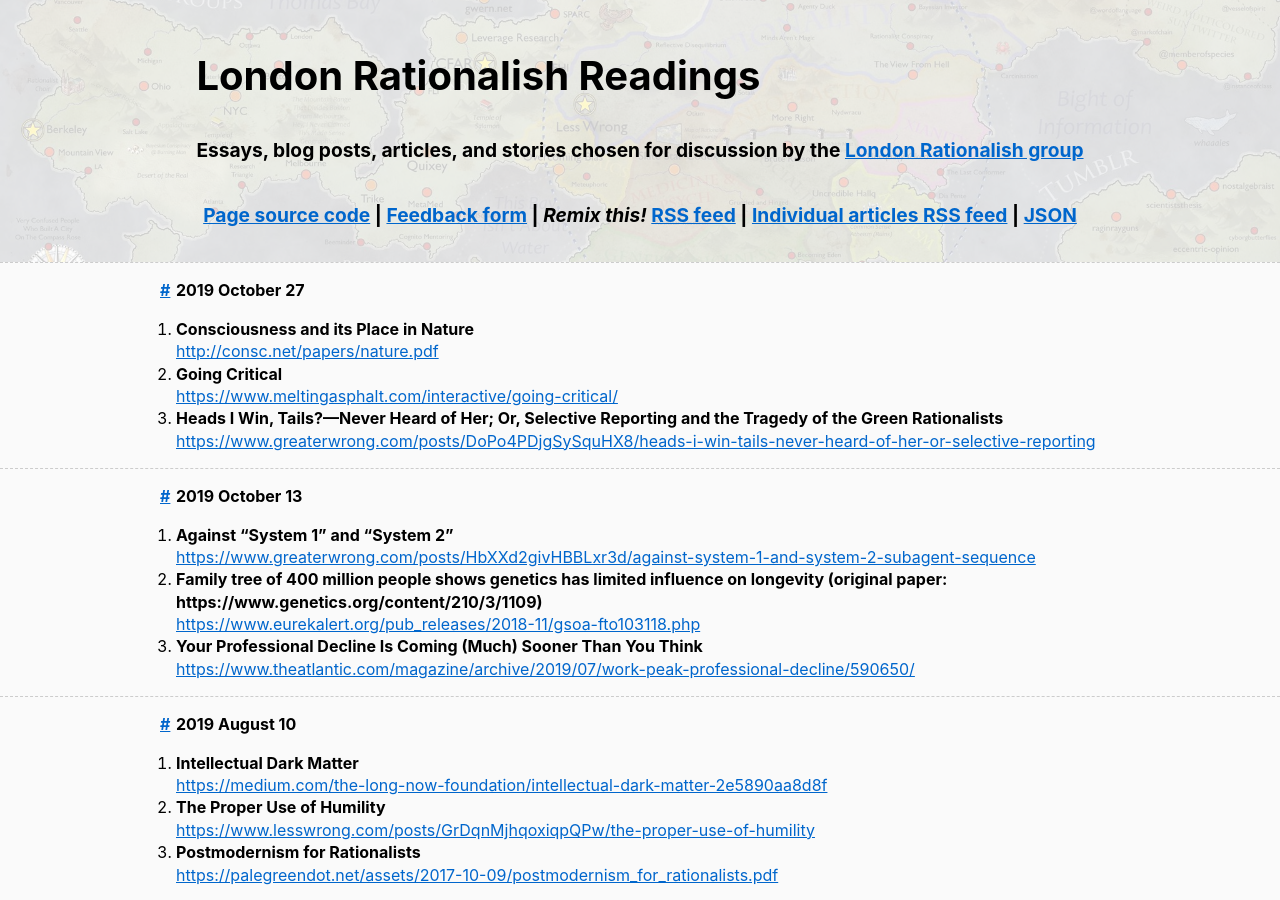
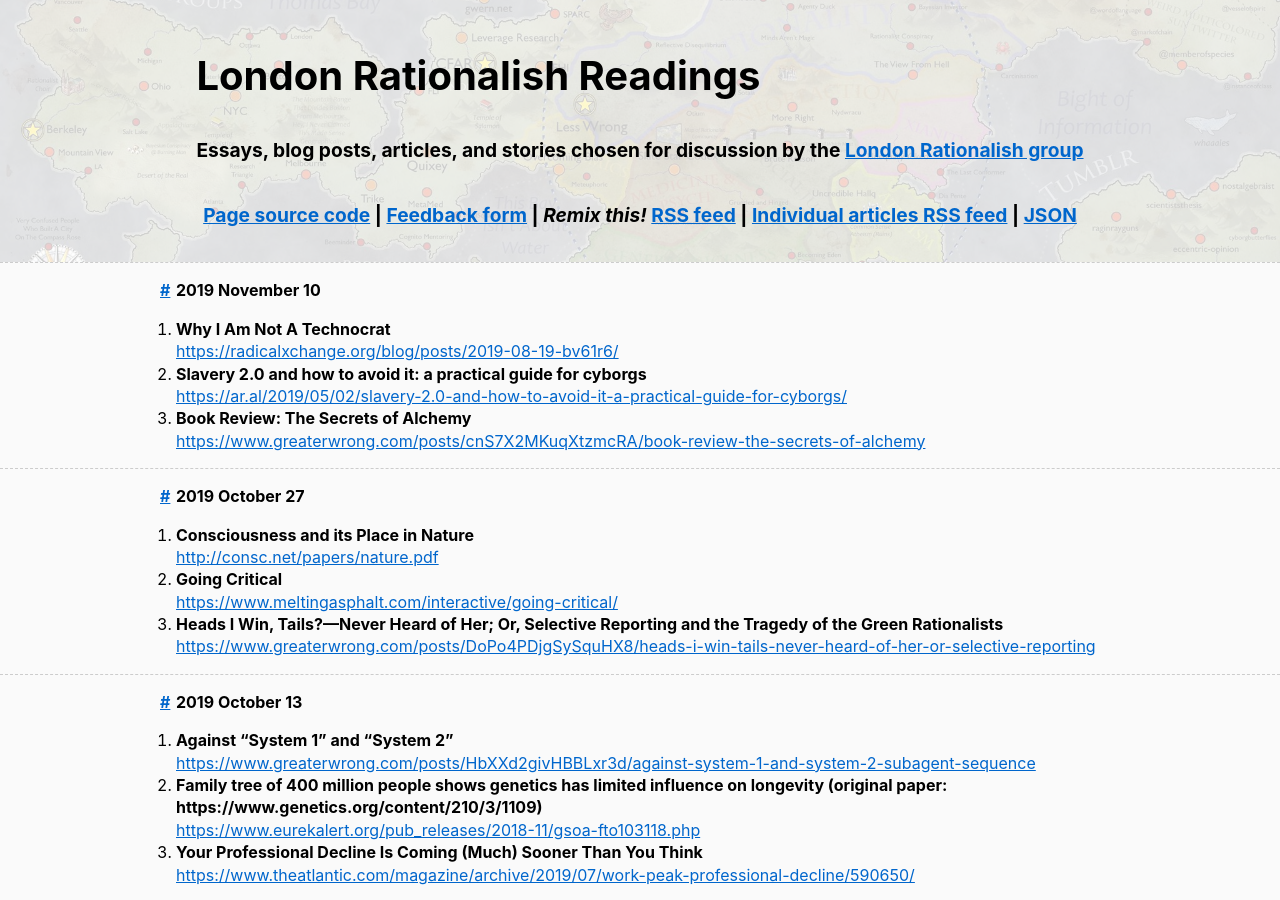
Before and after one commit to sackeyjason/london-rationalish-readings, a Jekyll site: the page built from index.html, in a window 1280 px wide and 900 px high. Built offline with Jekyll 4.4.1, drawn with Linux system fonts in a browser that asks for light colours.

Commit message:
Sunday's list. Late again sorry!

```diff
--- a/_data/list.yaml
+++ b/_data/list.yaml
@@ -1,4 +1,12 @@
 meetings:
+- date: 2019.11.10
+  list:
+  - title: "Why I Am Not A Technocrat"
+    link: https://radicalxchange.org/blog/posts/2019-08-19-bv61r6/
+  - title: "Slavery 2.0 and how to avoid it: a practical guide for cyborgs"
+    link: https://ar.al/2019/05/02/slavery-2.0-and-how-to-avoid-it-a-practical-guide-for-cyborgs/
+  - title: "Book Review: The Secrets of Alchemy"
+    link: https://www.greaterwrong.com/posts/cnS7X2MKuqXtzmcRA/book-review-the-secrets-of-alchemy
 - date: 2019.10.27
   list:
   - title: "Consciousness and its Place in Nature"
```
